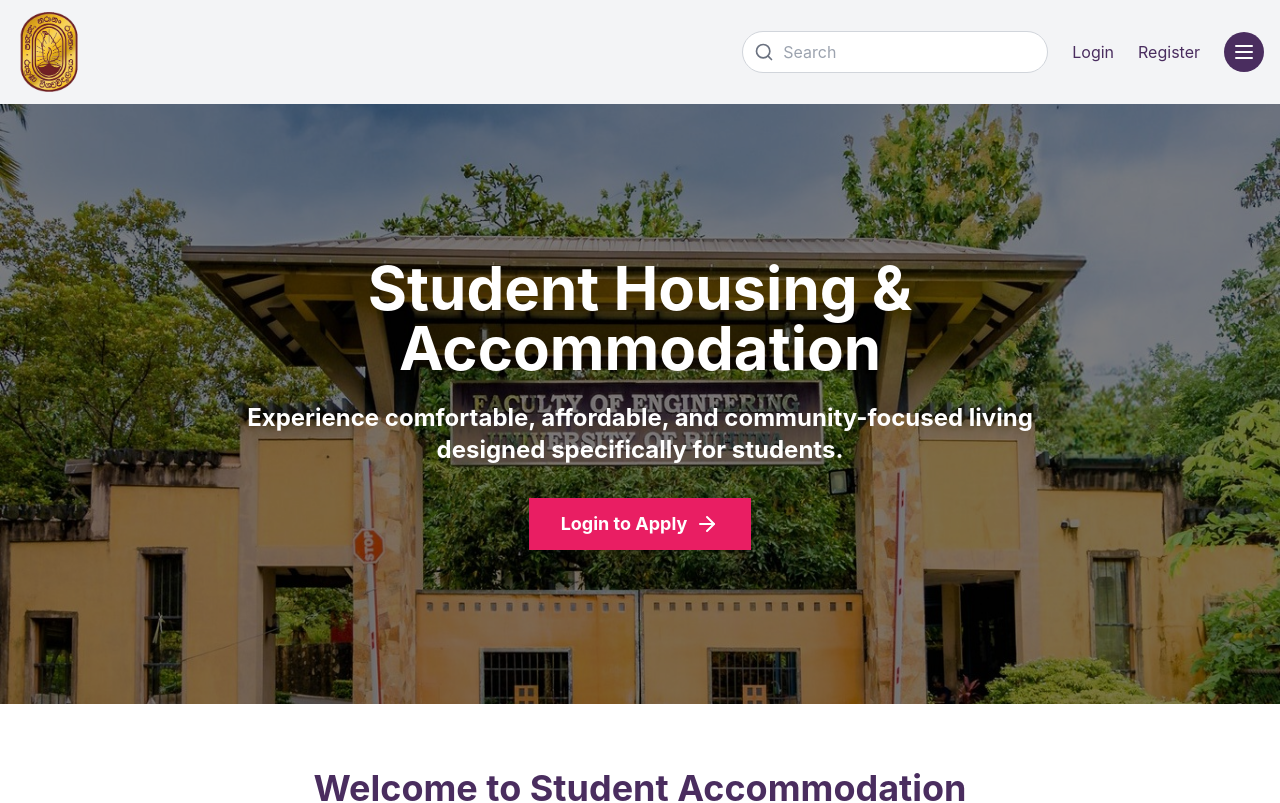
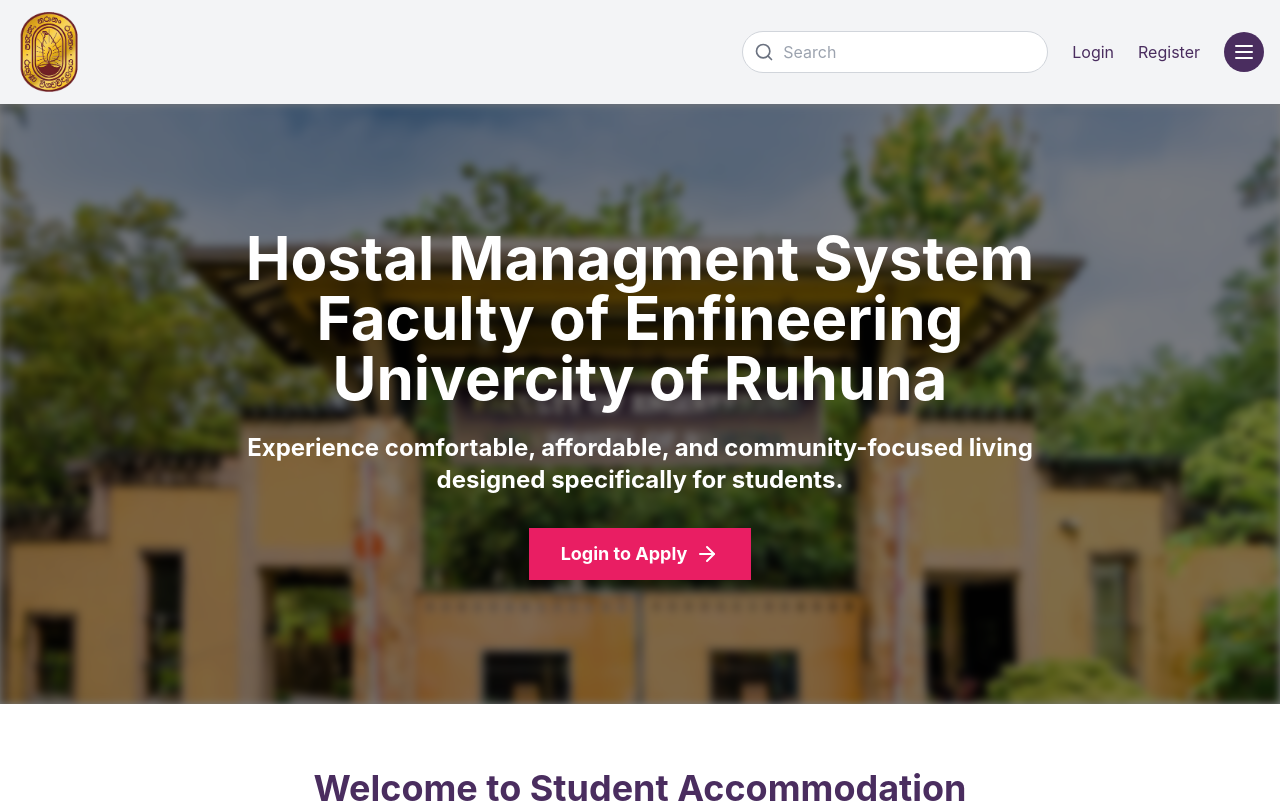
Before and after one commit to Maalinda/ruhuna-hms-FS-main, a React (Vite) app: page / in a window 1280 px wide. Shown: the top 803 px of the page. Built offline with nearby package versions, Linux system fonts and the light colour scheme; no server answers.

Commit message:
Update Home.jsx

```diff
--- a/src/pages/Home.jsx
+++ b/src/pages/Home.jsx
@@ -62,13 +62,14 @@
           <img
             src="/images/faculty.jpg"
             alt="Students at campus hostel"
-            className="w-full h-full object-cover"
+            className="w-full h-full object-cover blur-sm" // Change blur-md to your desired strength
           />
         </div>
         <div className="absolute inset-0 bg-black bg-opacity-50 flex items-center justify-center">
           <div className="text-center text-[#ffffff] p-4 max-w-4xl">
             <h1 className="text-4xl md:text-6xl font-bold mb-6">
-              Student Housing & Accommodation
+              Hostal Managment System Faculty of Enfineering Univercity of
+              Ruhuna
             </h1>
             <p className="text-xl md:text-2xl font-bold mb-8">
               Experience comfortable, affordable, and community-focused living
```
